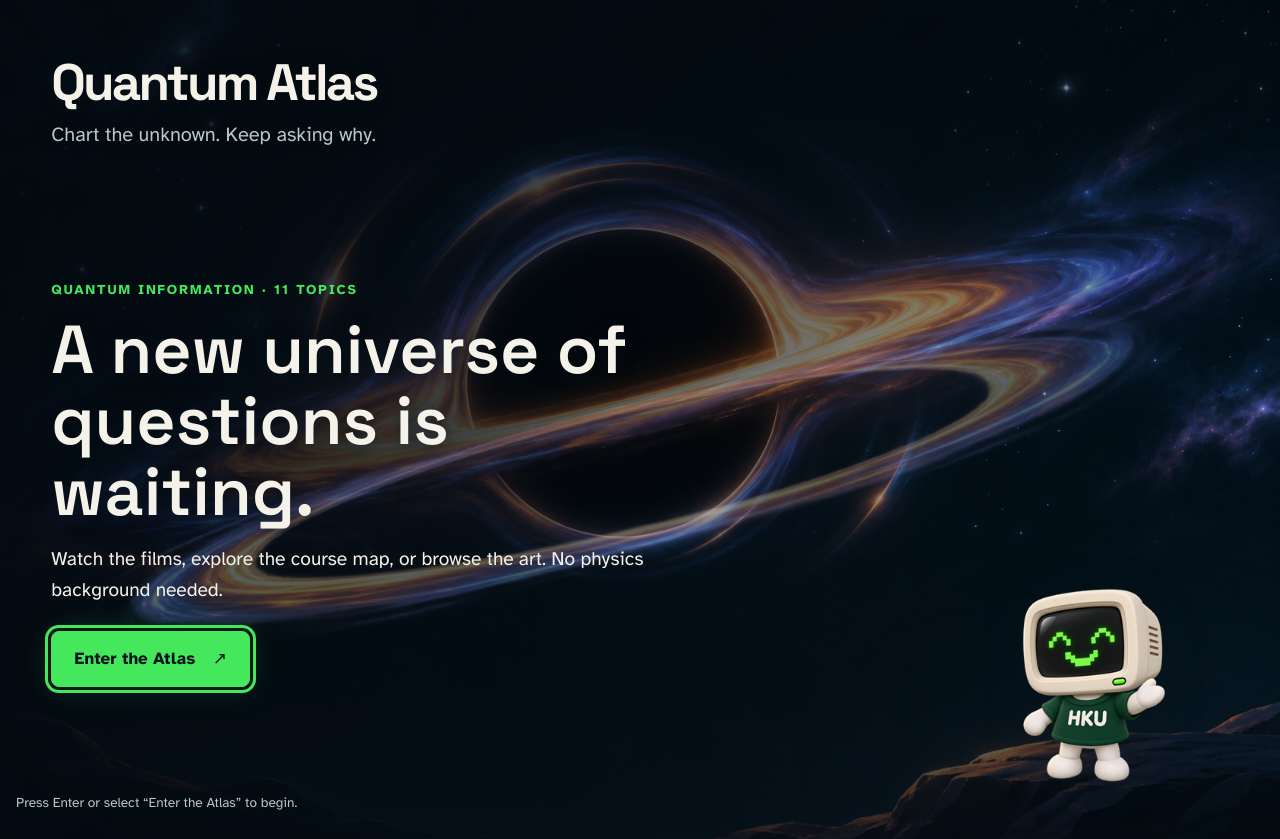
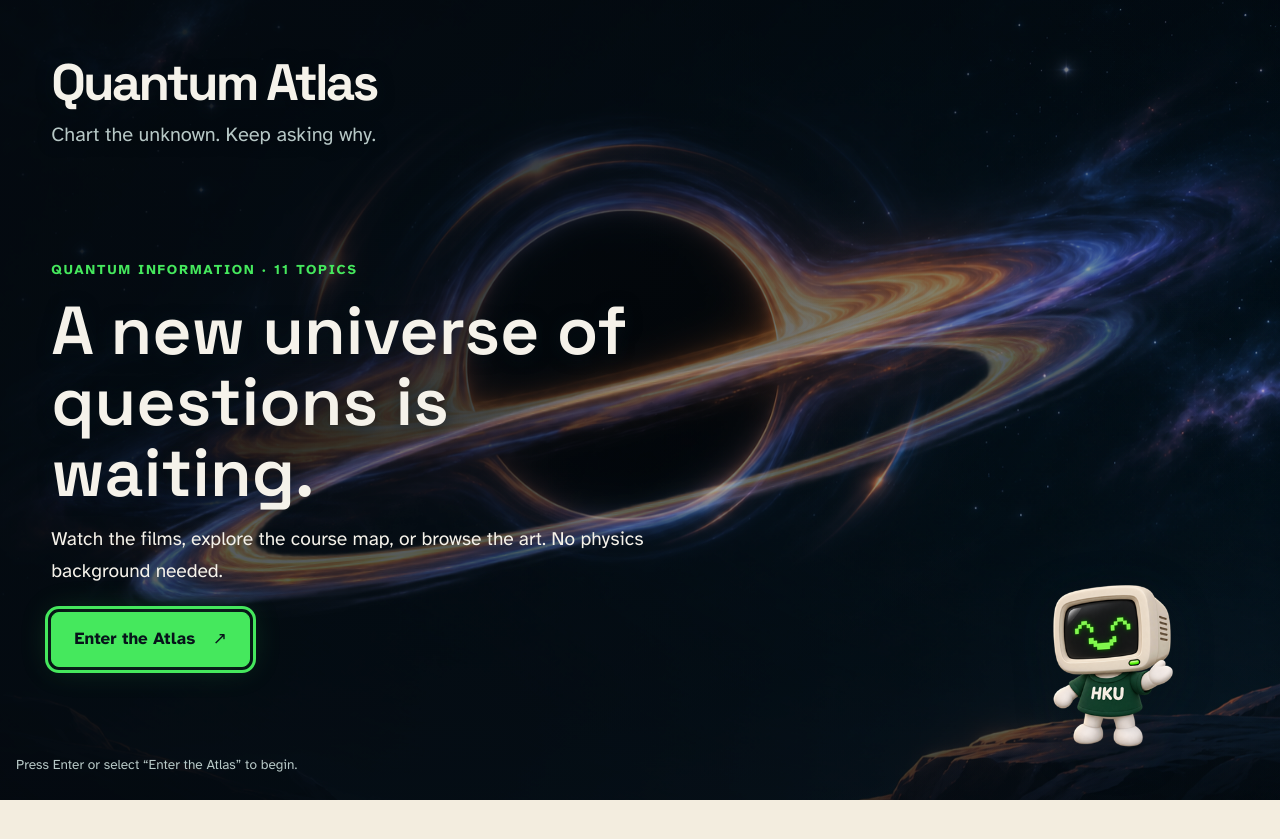
Before and after one commit to Riyaan-UNI/quantum-atlas, a React (Vite) app: page / in a window 1280 px wide. After the commit the page ends 800 px from the top, so only its background shows below. Built offline with nearby package versions, Linux system fonts and the light colour scheme.

Commit message:
Fix loader viewport and dark page background

```diff
--- a/src/styles.css
+++ b/src/styles.css
@@ -563,6 +563,15 @@ h1, h2, h3 { font-family: "Space Grotesk", "Segoe UI", sans-serif; letter-spacin
 }
 
 /* Quantum Atlas visual pass: a cinematic game world around a calm reading surface. */
+body { background: var(--deep-space); }
+
+html:has(.loading-intro),
+body:has(.loading-intro) {
+  block-size: 100svh;
+  min-block-size: 0;
+  overflow: hidden;
+}
+
 .app-frame {
   min-block-size: 100vh;
   color: var(--white);
@@ -583,7 +592,10 @@ h1, h2, h3 { font-family: "Space Grotesk", "Segoe UI", sans-serif; letter-spacin
 
 .loading-intro {
   display: block;
+  block-size: 100vh;
+  block-size: 100svh;
   min-block-size: 100svh;
+  overflow: hidden;
   background: #040a10;
 }
 
@@ -606,7 +618,8 @@ h1, h2, h3 { font-family: "Space Grotesk", "Segoe UI", sans-serif; letter-spacin
   z-index: 3;
   display: flex;
   inline-size: min(100% - clamp(2rem, 8vw, 8rem), 88rem);
-  min-block-size: 100svh;
+  block-size: 100%;
+  min-block-size: 0;
   flex-direction: column;
   align-items: flex-start;
   justify-content: space-between;
@@ -618,7 +631,7 @@ h1, h2, h3 { font-family: "Space Grotesk", "Segoe UI", sans-serif; letter-spacin
 .launch-brand-block { display: grid; gap: 0.5rem; }
 .loader-brand { font-size: clamp(2rem, 4vw, 3.25rem); }
 .loader-tagline { margin: 0; color: var(--mist); font-size: clamp(1rem, 1.7vw, 1.25rem); }
-.launch-invitation { inline-size: min(100%, 38rem); margin-block: auto; padding-block: clamp(3rem, 12vh, 9rem); }
+.launch-invitation { inline-size: min(100%, 38rem); margin-block: auto; padding-block: clamp(1.25rem, 5vh, 4rem); }
 .launch-coordinate { margin: 0 0 0.8rem; color: var(--green); font-size: 0.85rem; font-weight: 700; letter-spacing: 0.14em; }
 .loader-status { max-inline-size: 15ch; margin: 0; font-size: clamp(2rem, 5.3vw, 4.5rem); line-height: 1.05; }
 .launch-support { max-inline-size: 38rem; margin-block: 1rem 1.5rem; color: var(--white); font-size: clamp(1rem, 1.6vw, 1.2rem); }
@@ -638,11 +651,22 @@ h1, h2, h3 { font-family: "Space Grotesk", "Segoe UI", sans-serif; letter-spacin
 .skip-loader:hover { background: var(--white); color: var(--deep-space); transform: translateY(-0.125rem); }
 .loader-qubi {
   z-index: 4;
-  inline-size: clamp(9rem, 19vw, 18rem);
+  inline-size: clamp(8rem, 16vw, 15rem);
+  max-block-size: 30svh;
   inset-inline-end: clamp(1rem, 5vw, 5rem);
   inset-block-end: clamp(1rem, 4vh, 3rem);
 }
 .launch-note { position: absolute; z-index: 4; inset-inline-start: max(1rem, calc((100vw - 88rem) / 2)); inset-block-end: 1.5rem; max-inline-size: 60ch; margin: 0; color: var(--mist); font-size: 0.85rem; }
+.progress-settings {
+  padding: 0.85rem 1rem;
+  border: 0.0625rem solid rgba(183, 200, 198, 0.2);
+  border-radius: var(--radius-small);
+  background: rgba(16, 36, 42, 0.8);
+  color: var(--mist);
+}
+.progress-settings summary { color: var(--white); }
+.progress-settings p { color: var(--mist); }
+.progress-settings .text-link { color: var(--green); }
 
 .home-page {
   inline-size: 100%;
@@ -767,11 +791,11 @@ h1, h2, h3 { font-family: "Space Grotesk", "Segoe UI", sans-serif; letter-spacin
 
 @media (max-width: 40rem) {
   .loader-vignette { background: linear-gradient(180deg, rgba(4, 10, 16, 0.77), rgba(4, 10, 16, 0.28) 45%, rgba(4, 10, 16, 0.86)); }
-  .loader-copy { inline-size: calc(100% - 2rem); min-block-size: 100svh; justify-content: flex-start; gap: 0; padding-block: 1.5rem 2rem; }
+  .loader-copy { inline-size: calc(100% - 2rem); block-size: 100%; min-block-size: 0; justify-content: flex-start; gap: 0; padding-block: 1.5rem 2rem; }
   .launch-brand-block { gap: 0.25rem; }
   .loader-brand { font-size: 1.8rem; }
   .loader-tagline { max-inline-size: 26ch; font-size: 0.95rem; }
-  .launch-invitation { margin-block: auto 9rem; padding-block: 1rem; }
+  .launch-invitation { margin-block: auto 8rem; padding-block: 0.75rem; }
   .launch-coordinate { font-size: 0.72rem; }
   .loader-status { max-inline-size: 12ch; font-size: clamp(2.1rem, 10vw, 3.2rem); }
   .launch-support { max-inline-size: 31ch; font-size: 1rem; }
@@ -799,6 +823,24 @@ h1, h2, h3 { font-family: "Space Grotesk", "Segoe UI", sans-serif; letter-spacin
   .site-footer { padding-inline: 1rem; }
 }
 
+@media (max-height: 45rem) {
+  .loader-copy { padding-block: 1rem; gap: 0.75rem; }
+  .launch-invitation { padding-block: 0.75rem; }
+  .launch-support { margin-block: 0.5rem 0.75rem; line-height: 1.4; }
+  .loader-qubi { inline-size: clamp(6rem, 14vh, 8rem); max-block-size: 23svh; inset-inline-end: 1rem; inset-block-end: 1rem; }
+  .launch-note { inset-block-end: 0.75rem; font-size: 0.75rem; }
+}
+
+@media (max-width: 40rem) and (max-height: 48rem) {
+  .loader-copy { padding-block: 0.85rem; }
+  .loader-brand { font-size: 1.55rem; }
+  .loader-tagline { font-size: 0.84rem; }
+  .launch-invitation { margin-block-end: 5.75rem; padding-block: 0.35rem; }
+  .loader-status { font-size: clamp(1.7rem, 8.5vw, 2.25rem); }
+  .launch-support { max-inline-size: 30ch; margin-block: 0.4rem 0.65rem; font-size: 0.9rem; }
+  .skip-loader { min-block-size: 2.8rem; padding: 0.6rem 1rem; }
+}
+
 @media (prefers-reduced-motion: reduce) {
   .loader-scene, .loader-ring, .loader-qubi, .route-door, .button { animation: none !important; transition: none !important; }
 }
```
Also changed, not shown: 1 other file (tests, documents, lock files or other folders).
